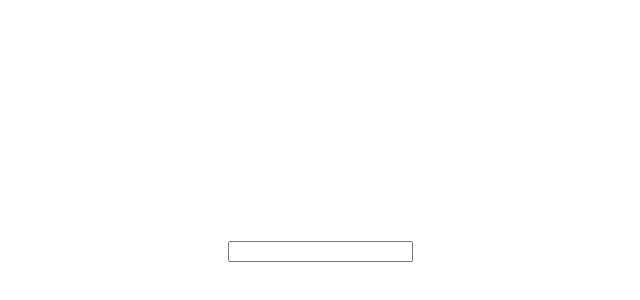
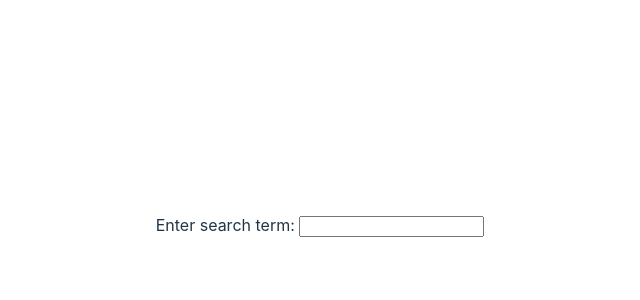
Before and after one commit to yingcyl/pics-search-app, a React (Vite) app: page / in a window 1280 px wide. Shown: the part 150-450 px from the top of the page, without its empty margins (320-960 px from the left). Built offline with nearby package versions, Linux system fonts and the light colour scheme.

Commit message:
Add css styling

```diff
--- a/package.json
+++ b/package.json
@@ -11,7 +11,9 @@
   },
   "dependencies": {
     "axios": "^1.4.0",
+    "bootstrap": "^5.3.1",
     "react": "^18.2.0",
+    "react-bootstrap": "^2.8.0",
     "react-dom": "^18.2.0"
   },
   "devDependencies": {
--- /dev/null
+++ b/src/ImageList.css
@@ -0,0 +1,9 @@
+.image-list {
+  columns: 6 200px;
+  column-gap: 10px;
+}
+
+img {
+  width: 100%;
+  margin-bottom: 10px;
+}
--- a/src/ImageList.jsx
+++ b/src/ImageList.jsx
@@ -1,8 +1,9 @@
 import ImageShow from "./ImageShow";
+import "./ImageList.css";
 
 export default function ImageList({ images }) {
   const renderedImages = images.map((image) => {
     return <ImageShow key={image.id} image={image} />;
   });
-  return <div>{renderedImages}</div>;
+  return <div className="image-list">{renderedImages}</div>;
 }
--- /dev/null
+++ b/src/SearchBar.css
@@ -0,0 +1,3 @@
+.search-bar {
+  margin-bottom: 50px;
+}
--- a/src/SearchBar.jsx
+++ b/src/SearchBar.jsx
@@ -1,4 +1,5 @@
 import { useState } from "react";
+import "./SearchBar.css";
 
 export default function SearchBar({ formSubmit }) {
   const [text, setText] = useState("");
@@ -11,9 +12,10 @@ export default function SearchBar({ formSubmit }) {
     formSubmit(text);
   };
   return (
-    <div>
+    <div className="search-bar">
       <form onSubmit={handleSubmit}>
-        <input type="text" onChange={handleChange} value={text} />
+        <label htmlFor="search">Enter search term: </label>
+        <input type="text" onChange={handleChange} value={text} id="search" />
       </form>
     </div>
   );
```
Also changed, not shown: 1 other file (tests, documents, lock files or other folders).
